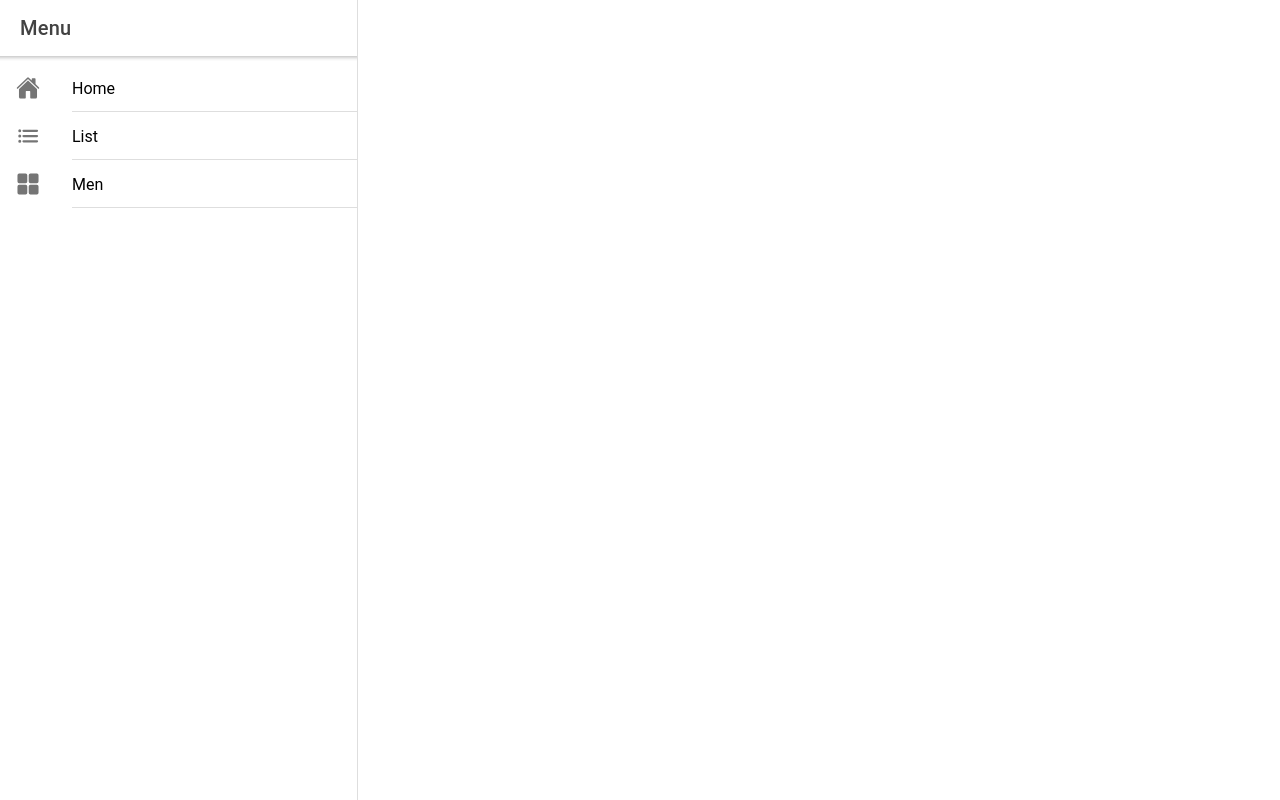
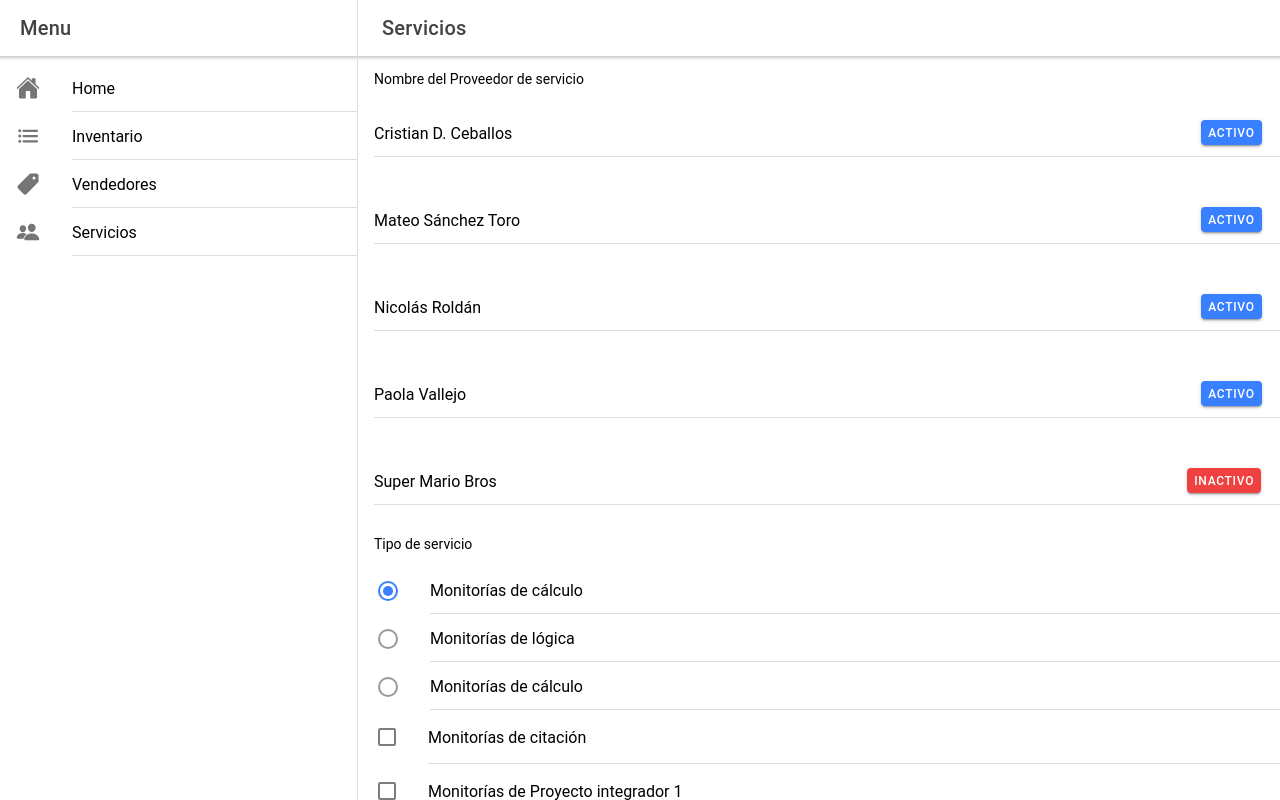
Before and after one commit to cdceballor/Ucommerce, a React (Create React App) app: page /home/servicios in a window 1280 px wide. Built offline with nearby package versions, Linux system fonts and the light colour scheme.

Commit message:
Adición de las ventanas de vendedores y proveedores

```diff
--- a/src/App.tsx
+++ b/src/App.tsx
@@ -6,9 +6,10 @@ import { AppPage } from './declarations';
 
 import Menu from './components/Menu';
 import Home from './pages/Home';
-import List from './pages/List';
-import Men from './pages/Men';
-import { home, list, grid } from 'ionicons/icons';
+import Inventario from './pages/Inventario';
+import Servicios from './pages/Servicios';
+import Vendedores from './pages/Vendedores';
+import { home, list, people, pricetag } from 'ionicons/icons';
 
 /* Core CSS required for Ionic components to work properly */
 import '@ionic/react/css/core.css';
@@ -36,14 +37,19 @@ const appPages: AppPage[] = [
     icon: home
   },
   {
-    title: 'List',
-    url: '/home/list',
+    title: 'Inventario',
+    url: '/home/inventario',
     icon: list
   },
   {
-    title: 'Men',
-    url: '/home/men',
-    icon: grid
+    title: 'Vendedores',
+    url: '/home/vendedores',
+    icon: pricetag
+  },
+  {
+    title: 'Servicios',
+    url: '/home/servicios',
+    icon: people
   }
 ];
 
@@ -54,8 +60,9 @@ const App: React.FC = () => (
         <Menu appPages={appPages} />
         <IonRouterOutlet id="main">
           <Route path="/home" component={Home} exact={true} />
-          <Route path="/home/list" component={List} exact={true} />
-          <Route path="/home/men" component={Men} exact={true} />
+          <Route path="/home/vendedores" component={Vendedores} exact={true} />
+          <Route path="/home/inventario" component={Inventario} exact={true} />
+          <Route path="/home/servicios" component={Servicios} exact={true} />
           <Route path="/" render={() => <Redirect to="/home"/> } exact={true} />
         </IonRouterOutlet>
       </IonSplitPane>
--- a/src/pages/Men.tsx
+++ b/src/pages/Inventario.tsx
@@ -1,8 +1,8 @@
 import { IonButtons, IonContent, IonHeader, IonIcon, IonItem, IonList, IonMenuButton, IonPage, IonTitle, IonToolbar } from '@ionic/react';
-import { americanFootball, basketball, beer, bluetooth, boat, build, flask, football, paperPlane, wifi } from 'ionicons/icons';
+import { americanFootball, basketball, beer, bluetooth, boat, build, flask, football, paperPlane, wifi, pizza } from 'ionicons/icons';
 import React from 'react';
 
-const Men: React.FC = () => {
+const Inventario: React.FC = () => {
   return (
     <IonPage>
       <IonHeader>
@@ -10,7 +10,7 @@ const Men: React.FC = () => {
           <IonButtons slot="start">
             <IonMenuButton />
           </IonButtons>
-          <IonTitle>Men</IonTitle>
+          <IonTitle>Inventario</IonTitle>
         </IonToolbar>
       </IonHeader>
       <IonContent>
@@ -31,16 +31,17 @@ const ListItems = () => {
     americanFootball,
     boat,
     bluetooth,
-    build
+    build,
+    pizza
   ];
 
-  const items = [1, 2, 3, 4, 5, 6, 7, 8, 9, 10].map(x => {
+  const items = [1, 2, 3, 4, 5, 6, 7, 8, 9, 10, 11].map(x => {
     return (
       <IonItem key={x}>
         <IonIcon icon={icons[x - 1]} slot="start" />
         Item {x}
         <div className="item-note" slot="end">
-          This is item # {x}
+          Producto # {x} de tu inventario
         </div>
       </IonItem>
     );
@@ -49,4 +50,4 @@ const ListItems = () => {
   return <IonList>{items}</IonList>;
 };
 
-export default Men;
+export default Inventario;
--- a/src/pages/List.tsx
+++ /dev/null
@@ -1,69 +0,0 @@
-import React, { useState } from 'react'
-
-import { IonPage, IonHeader, IonToolbar, IonMenuButton, IonTitle, IonActionSheet, IonContent, IonButtons, IonButton } from '@ionic/react';
- const List: React.FC = () => {
-  return (
-    <IonPage>
-      <IonHeader>
-        <IonToolbar>
-          <IonButtons slot="start">
-            <IonMenuButton />
-          </IonButtons>
-          <IonTitle>Sellers List</IonTitle>
-        </IonToolbar>
-      </IonHeader>
-      <IonContent>
-        <MyL />
-      </IonContent>
-    </IonPage>
-  );
-};
-
-  const MyL =  () => {
-    const [showActionSheet, setShowActionSheet] = useState(false);
-    return(
-    <IonContent>
-      <IonButton onClick={() => setShowActionSheet(true)} expand="block">See this seller!</IonButton>
-      <IonActionSheet
-        isOpen={showActionSheet}
-        onDidDismiss={() => setShowActionSheet(false)}
-        buttons={[{
-          text: 'Delete',
-          role: 'destructive',
-          icon: 'trash',
-          handler: () => {
-            console.log('Delete clicked');
-          }
-        }, {
-          text: 'Share',
-          icon: 'share',
-          handler: () => {
-            console.log('Share clicked');
-          }
-        }, {
-          text: 'Play (open modal)',
-          icon: 'arrow-dropright-circle',
-          handler: () => {
-            console.log('Play clicked');
-          }
-        }, {
-          text: 'Favorite',
-          icon: 'heart',
-          handler: () => {
-            console.log('Favorite clicked');
-          }
-        }, {
-          text: 'Cancel',
-          icon: 'close',
-          role: 'cancel',
-          handler: () => {
-            console.log('Cancel clicked');
-          }
-        }]}
-      >
-      </IonActionSheet>
-    </IonContent>
-  );
-};
-
-export default List;
--- /dev/null
+++ b/src/pages/Servicios.tsx
@@ -0,0 +1,115 @@
+import React from 'react';
+import { IonList, IonItem, IonLabel, IonInput, IonToggle, IonRadio, IonCheckbox, IonItemSliding, IonItemOption, IonItemOptions, IonContent, IonRadioGroup, IonListHeader, IonPage, IonToolbar, IonButtons, IonMenuButton, IonTitle, IonHeader,IonButton } from '@ionic/react';
+
+const Servicios: React.FC = () => {
+    return (
+      <IonPage>
+        <IonHeader>
+          <IonToolbar>
+            <IonButtons slot="start">
+              <IonMenuButton />
+            </IonButtons>
+            <IonTitle>Servicios</IonTitle>
+          </IonToolbar>
+        </IonHeader>
+        <IonContent>
+          <Servidores />
+        </IonContent>
+      </IonPage>
+    );
+  };
+
+const Servidores = ()=> {
+  return (
+  <IonContent>
+    {/*-- List of Text Items --*/}
+    <IonListHeader>
+      <IonLabel>Nombre del Proveedor de servicio</IonLabel>
+    </IonListHeader>
+    <IonList>
+      <IonItem>
+        <IonLabel>Cristian D. Ceballos</IonLabel>
+        <IonButton color="primary">Activo </IonButton>
+      </IonItem>
+      <IonInput></IonInput>
+      <IonItem>
+        <IonLabel>Mateo Sánchez Toro</IonLabel>
+        <IonButton color="primary">Activo </IonButton>
+      </IonItem>
+      <IonInput></IonInput>
+      <IonItem>
+        <IonLabel>Nicolás Roldán</IonLabel>
+        <IonButton color="primary">Activo </IonButton>
+      </IonItem>
+      <IonInput></IonInput>
+      <IonItem>
+        <IonLabel>Paola Vallejo</IonLabel>
+        <IonButton color="primary">Activo </IonButton>
+      </IonItem>
+      <IonInput></IonInput>
+      <IonItem>
+        <IonLabel>Super Mario Bros</IonLabel>
+        <IonButton color="danger">Inactivo </IonButton>
+      </IonItem>
+    </IonList>
+
+    {/*-- List of Input Items --*/}
+    <IonList>
+<IonRadioGroup value="biff">
+  <IonListHeader>
+    <IonLabel>Tipo de servicio</IonLabel>
+  </IonListHeader>
+
+  <IonItem>
+    <IonLabel>Monitorías de cálculo</IonLabel>
+    <IonRadio slot="start" value="biff" />
+  </IonItem>
+
+  <IonItem>
+    <IonLabel>Monitorías de lógica</IonLabel>
+    <IonRadio slot="start" value="griff" />
+  </IonItem>
+
+  <IonItem>
+    <IonLabel>Monitorías de cálculo</IonLabel>
+    <IonRadio slot="start" value="buford" />
+  </IonItem>
+</IonRadioGroup>
+{/*--------------------------------------------------------------*/}
+      <IonItem>
+        <IonLabel>Monitorías de citación</IonLabel>
+        <IonCheckbox slot="start" />
+      </IonItem>
+      <IonItem>
+        <IonLabel>Monitorías de Proyecto integrador 1</IonLabel>
+        <IonCheckbox slot="start" />
+      </IonItem>
+      <IonItem>
+        <IonLabel>Monitorías de física II</IonLabel>
+        <IonCheckbox slot="start" />
+      </IonItem>
+      <IonItem>
+        <IonLabel>Monitorías de natación</IonLabel>
+        <IonCheckbox slot="start" />
+      </IonItem>
+    </IonList>
+{/*--------------------------------------------------------------*/}
+    {/*-- List of Sliding Items --*/}
+    <IonList>
+      <IonItemSliding>
+        <IonItemOptions side="end">
+          <IonItemOption onClick={() => {}}>Unread</IonItemOption>
+        </IonItemOptions>
+      </IonItemSliding>
+
+      <IonItemSliding>
+        <IonItemOptions side="end">
+          <IonItemOption onClick={() => {}}>Unread</IonItemOption>
+        </IonItemOptions>
+      </IonItemSliding>
+    </IonList>
+  </IonContent>
+);
+}
+
+export default Servicios;
--- /dev/null
+++ b/src/pages/Vendedores.tsx
@@ -0,0 +1,115 @@
+import React from 'react';
+import { IonList, IonItem, IonLabel, IonInput, IonToggle, IonRadio, IonCheckbox, IonItemSliding, IonItemOption, IonItemOptions, IonContent, IonRadioGroup, IonListHeader, IonPage, IonToolbar, IonButtons, IonMenuButton, IonTitle, IonHeader, IonButton  } from '@ionic/react';
+
+const Vendedores: React.FC = () => {
+    return (
+      <IonPage>
+        <IonHeader>
+          <IonToolbar>
+            <IonButtons slot="start">
+              <IonMenuButton />
+            </IonButtons>
+            <IonTitle>Vendedores</IonTitle>
+          </IonToolbar>
+        </IonHeader>
+        <IonContent>
+          <Vendedor />
+        </IonContent>
+      </IonPage>
+    );
+  };
+
+const Vendedor = ()=> {
+  return (
+  <IonContent>
+    {/*-- List of Text Items --*/}
+    <IonListHeader>
+      <IonLabel>Nombre del Vendedor</IonLabel>
+    </IonListHeader>
+    <IonList>
+      <IonItem>
+        <IonLabel>Cristian D. Ceballos</IonLabel>
+        <IonButton color="primary">Activo </IonButton>
+      </IonItem>
+      <IonInput></IonInput>
+      <IonItem>
+        <IonLabel>Mateo Sánchez Toro</IonLabel>
+        <IonButton color="danger">Inactivo </IonButton>
+      </IonItem>
+      <IonInput></IonInput>
+      <IonItem>
+        <IonLabel>Nicolás Roldán</IonLabel>
+        <IonButton color="danger">Inactivo </IonButton>
+      </IonItem>
+      <IonInput></IonInput>
+      <IonItem>
+        <IonLabel>Paola Vallejo</IonLabel>
+        <IonButton color="primary">Activo </IonButton>
+      </IonItem>
+      <IonInput></IonInput>
+      <IonItem>
+        <IonLabel>Super Mario Bros</IonLabel>
+        <IonButton color="primary">Activo </IonButton>
+      </IonItem>
+    </IonList>
+
+    {/*-- List of Input Items --*/}
+    <IonList>
+<IonRadioGroup value="biff">
+  <IonListHeader>
+    <IonLabel>Nombre del producto</IonLabel>
+  </IonListHeader>
+
+  <IonItem>
+    <IonLabel>Papas</IonLabel>
+    <IonRadio slot="start" value="biff" />
+  </IonItem>
+
+  <IonItem>
+    <IonLabel>Mango</IonLabel>
+    <IonRadio slot="start" value="griff" />
+  </IonItem>
+
+  <IonItem>
+    <IonLabel>Golosinas</IonLabel>
+    <IonRadio slot="start" value="buford" />
+  </IonItem>
+</IonRadioGroup>
+{/*--------------------------------------------------------------*/}
+      <IonItem>
+        <IonLabel>Chocolatinas</IonLabel>
+        <IonCheckbox slot="start" />
+      </IonItem>
+      <IonItem>
+        <IonLabel>Galletas</IonLabel>
+        <IonCheckbox slot="start" />
+      </IonItem>
+      <IonItem>
+        <IonLabel>Chicles</IonLabel>
+        <IonCheckbox slot="start" />
+      </IonItem>
+      <IonItem>
+        <IonLabel>Sanduches</IonLabel>
+        <IonCheckbox slot="start" />
+      </IonItem>
+    </IonList>
+{/*--------------------------------------------------------------*/}
+    {/*-- List of Sliding Items --*/}
+    <IonList>
+      <IonItemSliding>
+        <IonItemOptions side="end">
+          <IonItemOption onClick={() => {}}>Unread</IonItemOption>
+        </IonItemOptions>
+      </IonItemSliding>
+
+      <IonItemSliding>
+        <IonItemOptions side="end">
+          <IonItemOption onClick={() => {}}>Unread</IonItemOption>
+        </IonItemOptions>
+      </IonItemSliding>
+    </IonList>
+  </IonContent>
+);
+}
+
+export default Vendedores;
```
